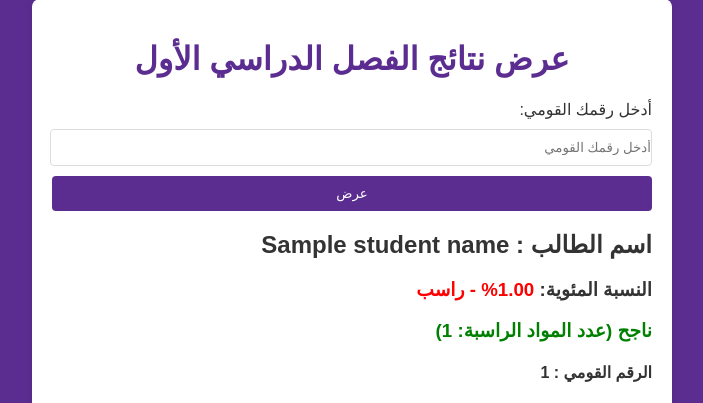
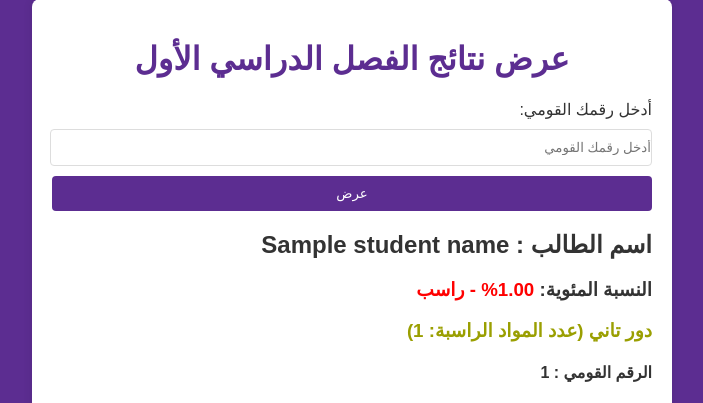
Before and after one commit to amrhany612/we-student-grades, a Django app: template templates/student_score.html in a window 1280 px wide. Shown: the part 101-504 px from the top of the page, without its empty margins (288-991 px from the left). Run offline with Django 5.2, Linux system fonts and the light colour scheme; data comes from the database, SQL or seed files in the repository; the template is opened without the code that fills it: values that come from a table or form of the project are taken from there, most other values are stand-ins (such as "Sample title", 1, 10 or a date in 2020).

Commit message:
Update student_score.html

```diff
--- a/templates/student_score.html
+++ b/templates/student_score.html
@@ -101,8 +101,11 @@
         <h3>
             {% if fail_count >= 3 %}
                 <span style="color: red; font-weight: bold;">راسب (عدد المواد الراسبة: {{ fail_count }})</span>
+            {%elif fail_count == 0 %}
+                <span style="color: green; font-weight: bold;">ناجح ومنقول</span>
+
             {% else %}
-                <span style="color: green; font-weight: bold;">ناجح (عدد المواد الراسبة: {{ fail_count }})</span>
+                <span style="color: rgb(154, 159, 1); font-weight: bold;">دور تاني (عدد المواد الراسبة: {{ fail_count }})</span>
             {% endif %}
         </h3>
 
```
